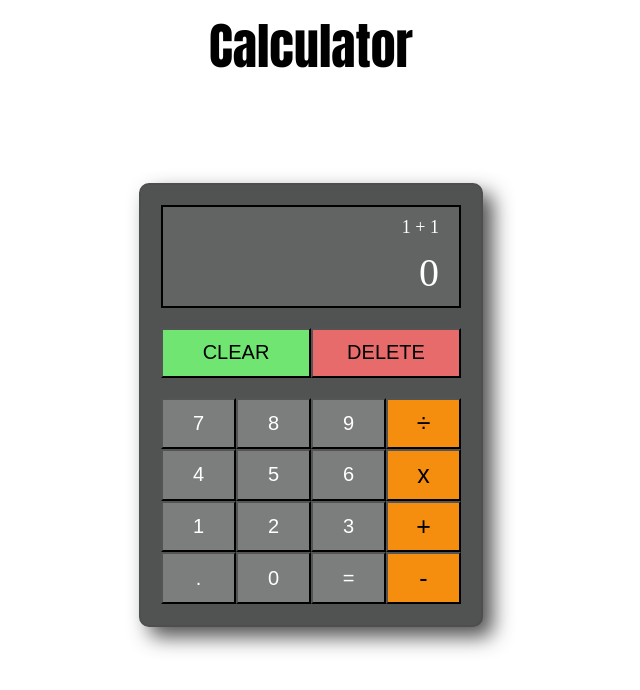
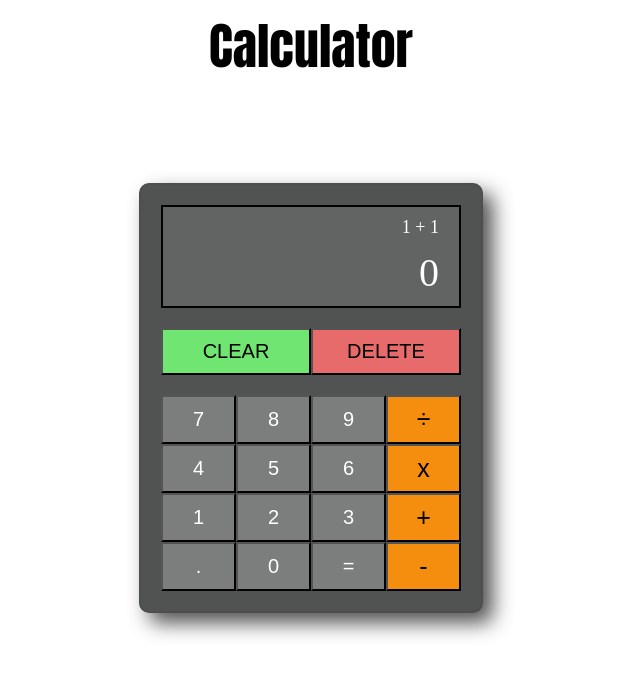
Before and after one commit to joominchoi/calculator, a plain HTML site: page index.html in a window 1280 px wide. Shown: the whole page, without its empty margins (329-969 px from the left). Drawn offline with Linux system fonts and the light colour scheme.

Commit message:
Make calculator height increase according to size of display

```diff
--- a/style.css
+++ b/style.css
@@ -18,14 +18,13 @@ header {
 
 .calculator {
   background-color: rgb(81, 82, 82);
-  min-height: 400px;
-  min-width: 300px;
-  height: 400px;
+  height: 1%;
   width: 300px;
   border: 2px solid rgb(78, 78, 78);
   border-radius: 10px;
   padding: 20px;
   box-shadow: 10px 10px 20px rgba(57, 57, 57, 0.875);
+  overflow: hidden;
 }
 
 .display {
```
